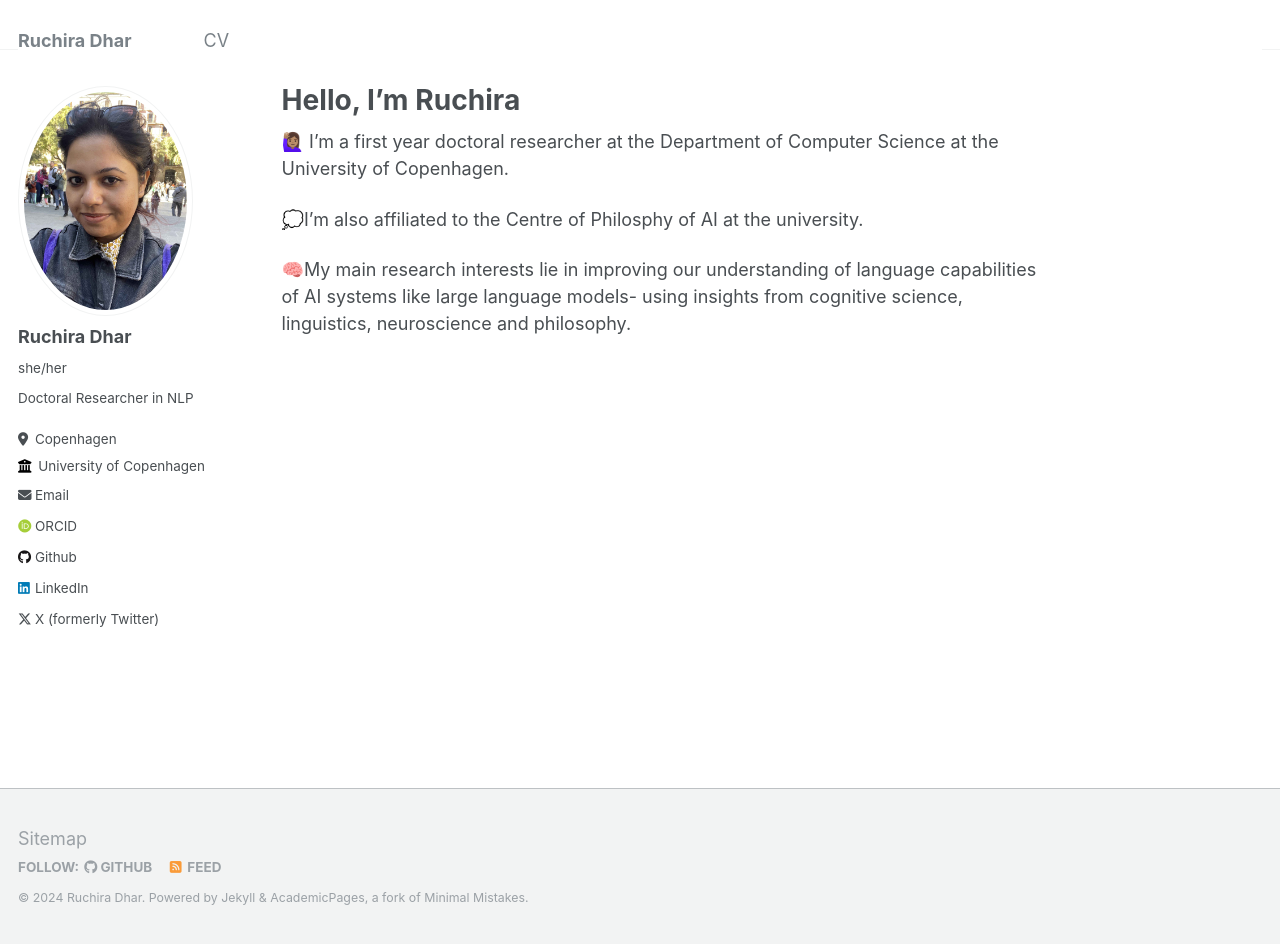
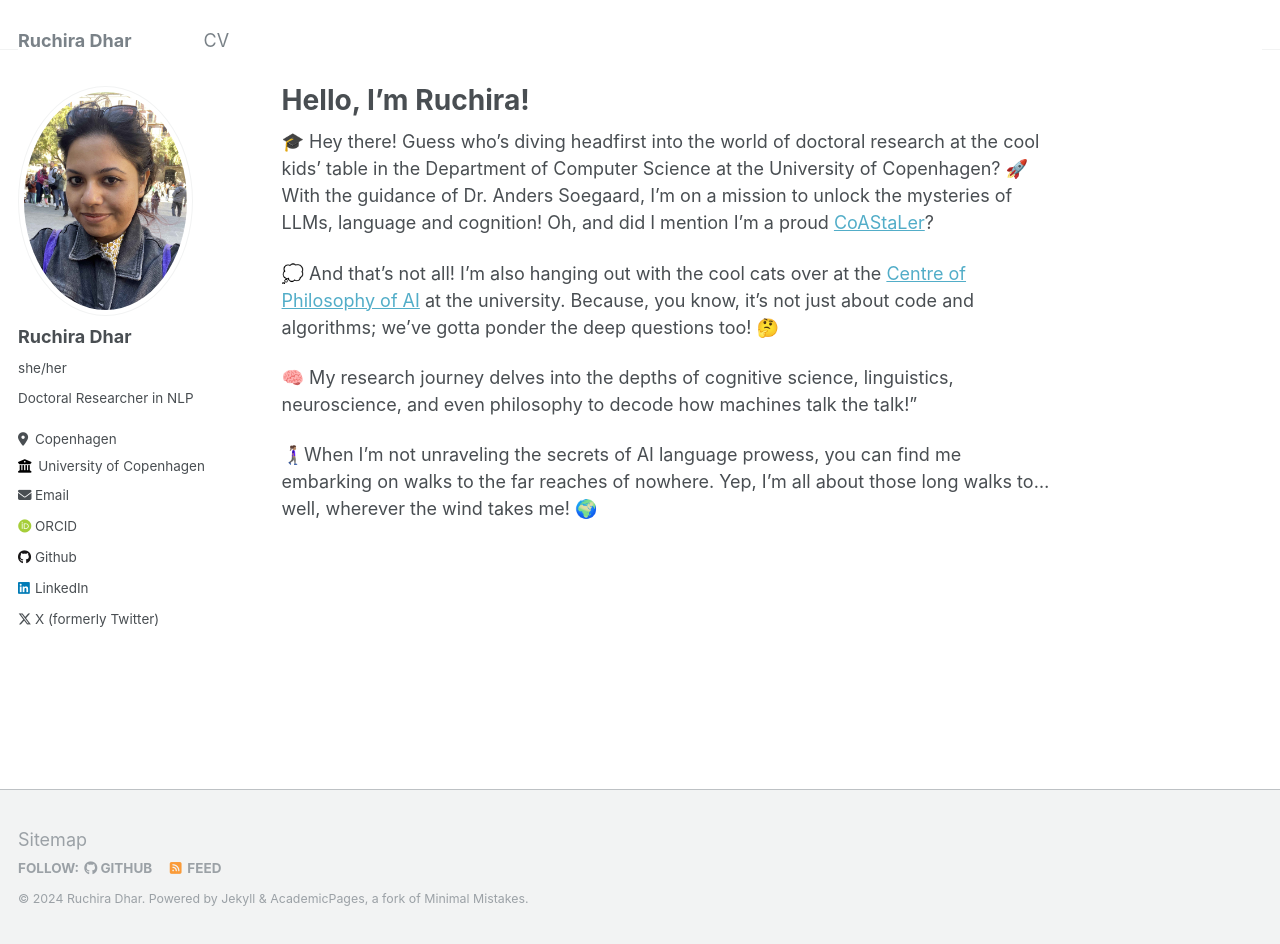
Before and after one commit to ruchiradhar/ruchiradhar.github.io, a Jekyll site: the page built from _pages/about.md, in a window 1280 px wide and 944 px high. Built offline with Jekyll 4.4.1, drawn with Linux system fonts in a browser that asks for light colours; some web fonts are replaced.

Commit message:
Edited about.md

```diff
--- a/_pages/about.md
+++ b/_pages/about.md
@@ -1,6 +1,6 @@
 ---
 permalink: /
-title: "Hello, I'm Ruchira"
+title: "Hello, I'm Ruchira!"
 excerpt: "About me"
 author_profile: true
 redirect_from:
@@ -8,8 +8,11 @@ redirect_from:
   - /about.html
 ---
 
-🙋🏽‍♀️ I'm a first year doctoral researcher at the Department of Computer Science at the University of Copenhagen.
 
-💭I'm also affiliated to the Centre of Philosphy of AI at the university.
+🎓 Hey there! Guess who's diving headfirst into the world of doctoral research at the cool kids' table in the Department of Computer Science at the University of Copenhagen?  🚀 With the guidance of Dr. Anders Soegaard, I'm on a mission to unlock the mysteries of LLMs, language and cognition! Oh, and did I mention I'm a proud [CoAStaLer](https://coastalcph.github.io/)?
 
-🧠My main research interests lie in improving our understanding of language capabilities of AI systems like large language models- using insights from cognitive science, linguistics, neuroscience and philosophy.
+💭 And that's not all! I'm also hanging out with the cool cats over at the [Centre of Philosophy of AI](https://sites.google.com/view/cpaicph/home) at the university. Because, you know, it's not just about code and algorithms; we've gotta ponder the deep questions too! 🤔
+
+🧠 My research journey delves into the depths of cognitive science, linguistics, neuroscience, and even philosophy to decode how machines talk the talk!"
+
+🚶🏽‍♀️‍➡️When I'm not unraveling the secrets of AI language prowess, you can find me embarking on walks to the far reaches of nowhere. Yep, I'm all about those long walks to...well, wherever the wind takes me! 🌍
```
